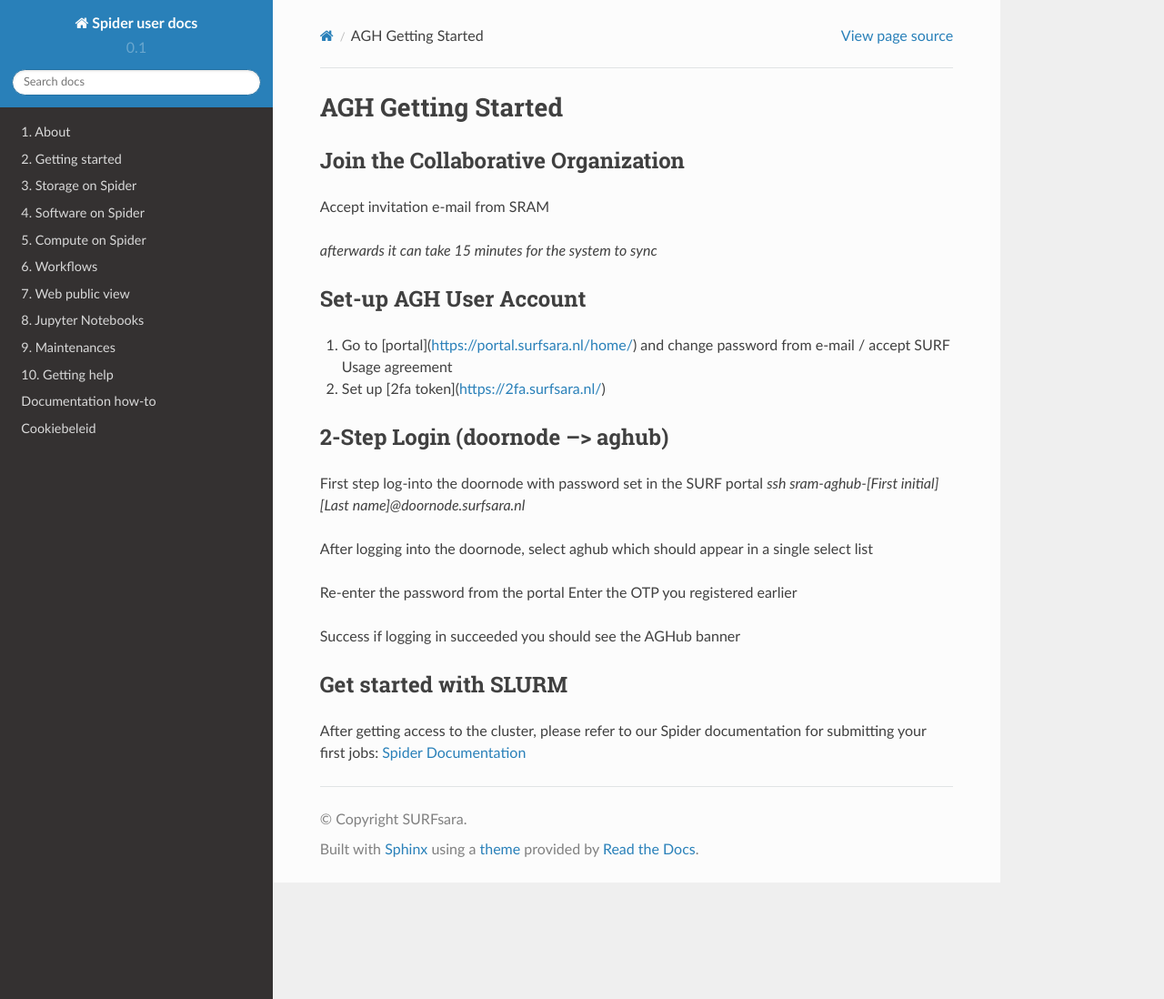
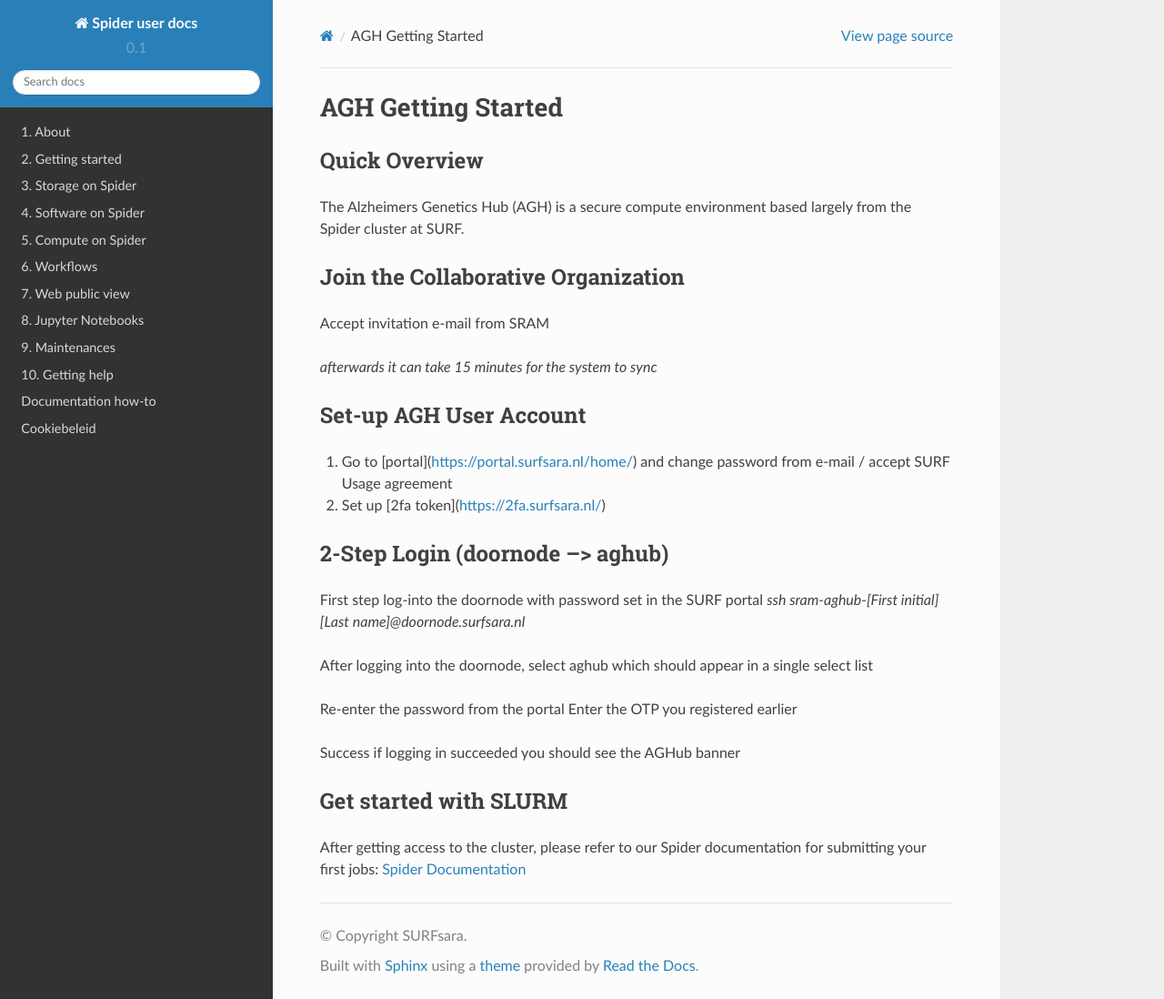
Before and after one commit to sara-nl/spiderdocs, a Sphinx documentation site: the page built from source/Pages/aghub/agh_getting_started.rst, in a window 1280 px wide and 1098 px high. Shown: the whole window at 91% size. Built offline with Sphinx 7.4.7 and the Read the Docs theme 2.0.0, drawn with Linux system fonts in a browser that asks for light colours.

Commit message:
Update agh_getting_started.rst

```diff
--- a/source/Pages/aghub/agh_getting_started.rst
+++ b/source/Pages/aghub/agh_getting_started.rst
@@ -3,6 +3,13 @@
 *******************
 AGH Getting Started
 *******************
+
+
+---------------
+Quick Overview
+---------------
+
+The Alzheimers Genetics Hub (AGH) is a secure compute environment based largely from the Spider cluster at SURF.
 
 -----------------------------------
 Join the Collaborative Organization
```
